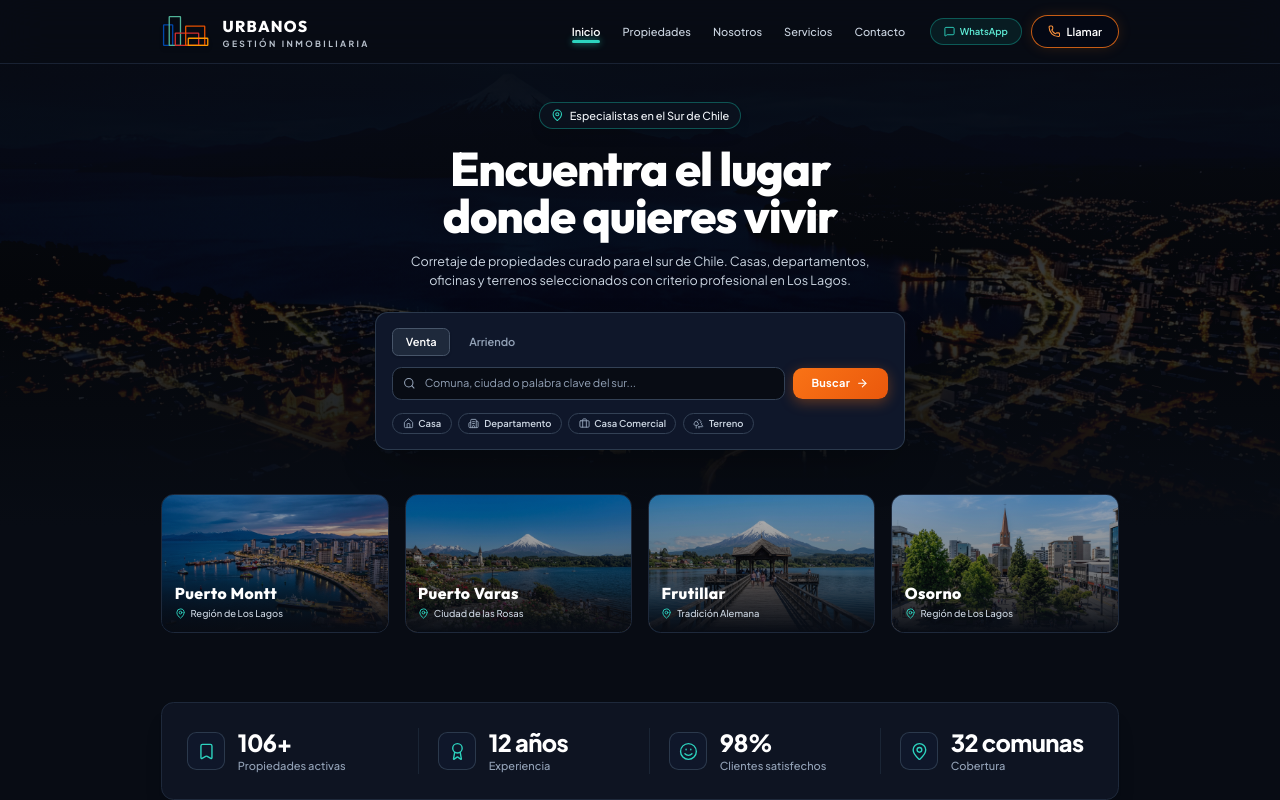
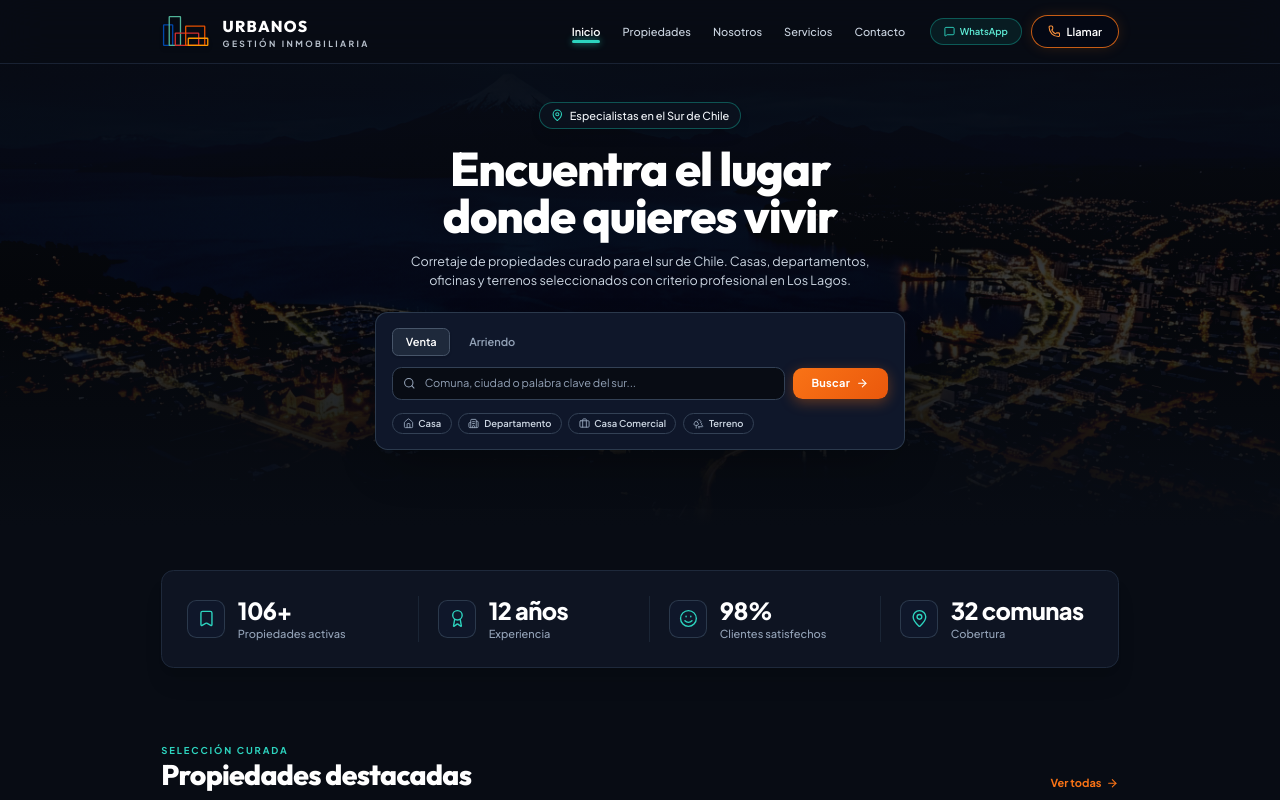
Before and after one commit to nowebcl/urbanos, a React (Vite) app: page / in a window 1280 px wide. Shown: the top 800 px of the page. Built offline with nearby package versions, Linux system fonts and the light colour scheme.

Commit message:
Remove City Explorer cards section from HomePage

```diff
--- a/src/pages/HomePage.jsx
+++ b/src/pages/HomePage.jsx
@@ -1,7 +1,6 @@
 import React, { useState } from 'react';
 import { useNavigate } from 'react-router-dom';
 import HeroSection from '../components/HeroSection';
-import CityExplorer from '../components/CityExplorer';
 import StatsBar from '../components/StatsBar';
 import PropertiesGrid from '../components/PropertiesGrid';
 import CtaBanner from '../components/CtaBanner';
@@ -45,11 +44,6 @@ export default function HomePage({ onOpenContact }) {
         onExecuteSearch={handleExecuteSearch}
       />
 
-      <CityExplorer
-        activeCity={activeCity}
-        onSelectCity={handleSelectCity}
-      />
-
       <StatsBar />
 
       <PropertiesGrid
```
